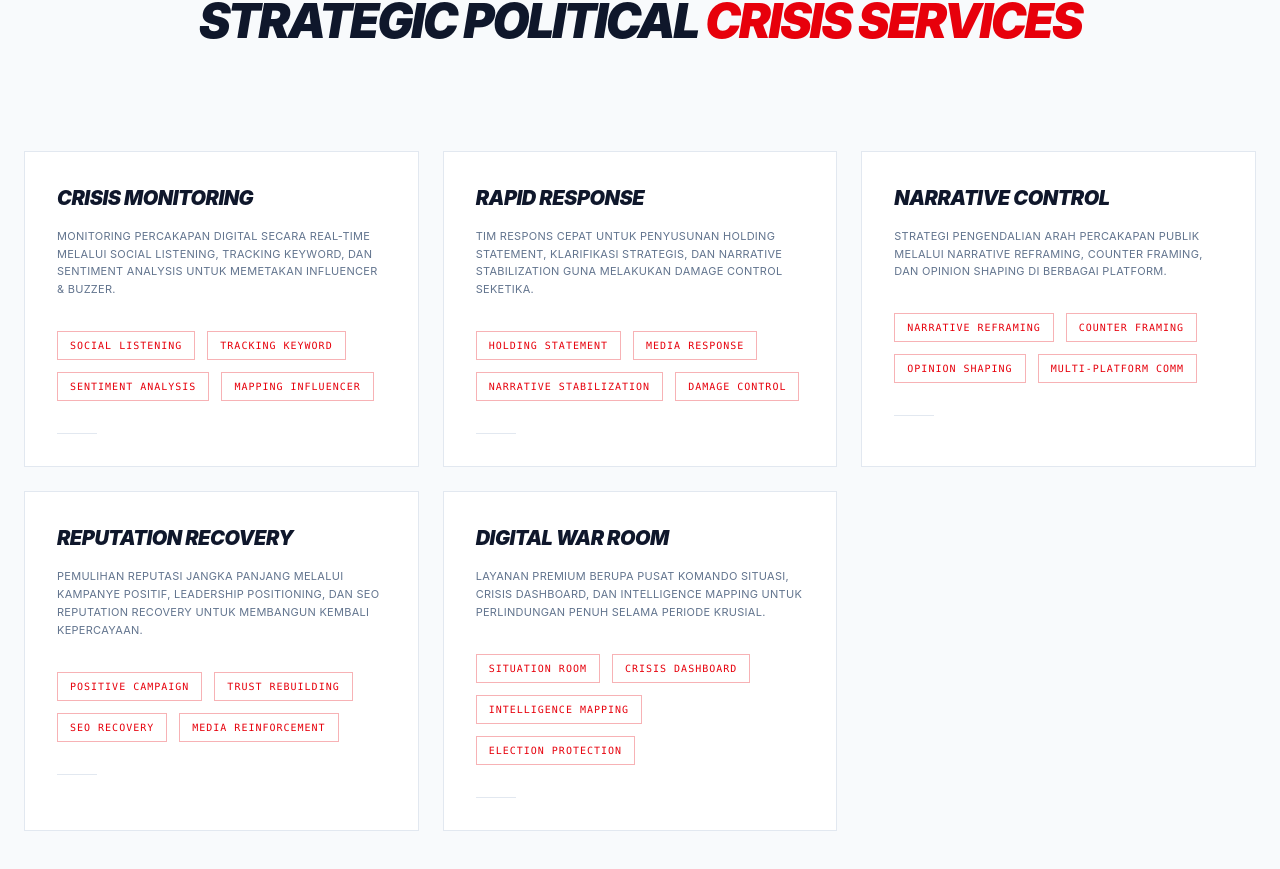
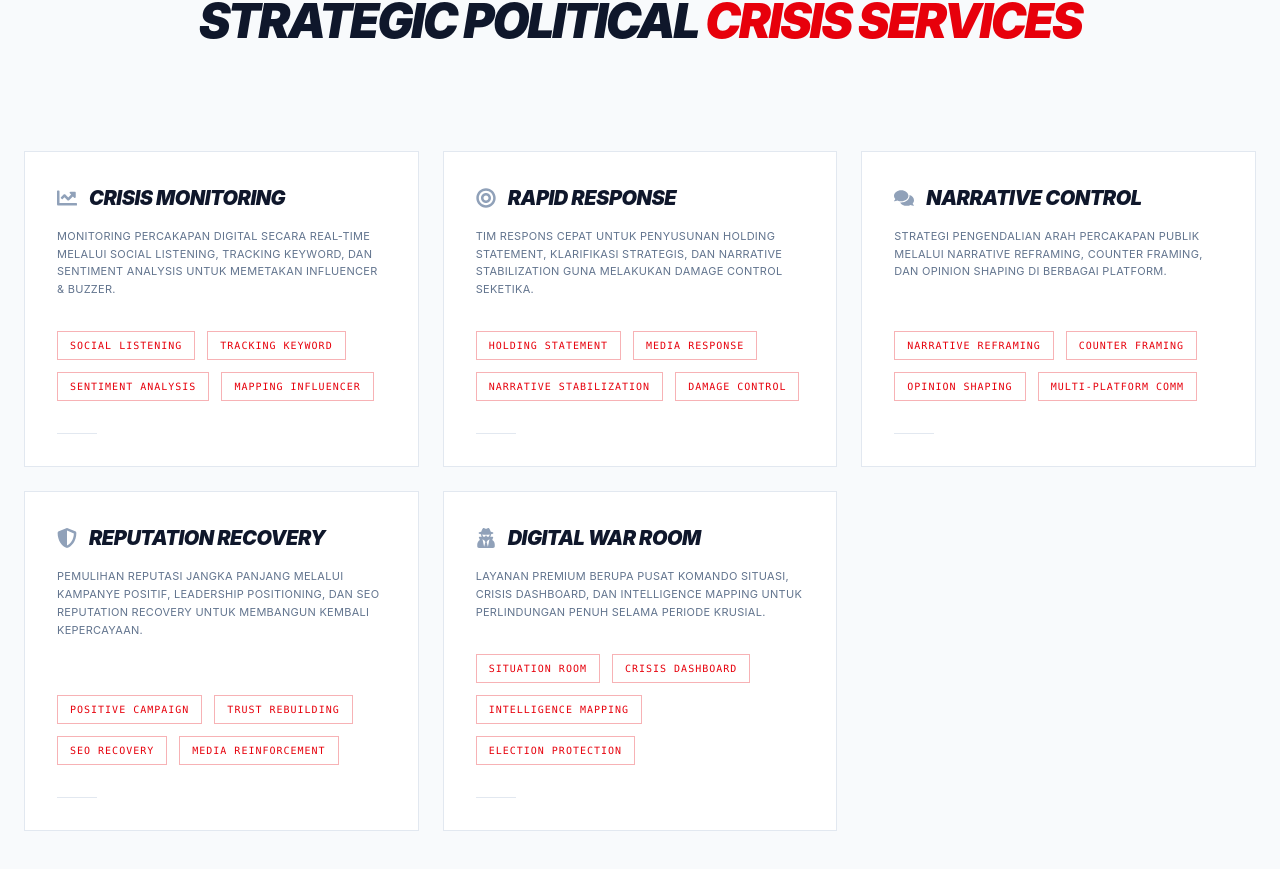
Before and after one commit to fjmahesa/crisis-management-web, a React (Vite) app: page / in a window 1280 px wide. Shown: the part 2187-3056 px from the top of the page. Built offline with nearby package versions, Linux system fonts and the light colour scheme.

Commit message:
menambahkan ikon

```diff
--- a/src/components/home/Layanan.jsx
+++ b/src/components/home/Layanan.jsx
@@ -1,5 +1,13 @@
 import React, { useState } from 'react';
 import { motion } from 'framer-motion';
+// Perbaikan Import Ikon
+import {
+  FaChartLine,    // Untuk Crisis Monitoring (Data & Trend)
+  FaUserSecret,   // Untuk Digital War Room
+  FaBullseye,     // Untuk Rapid Response (Tepat Sasaran)
+  FaComments,     // Untuk Narrative Control (Percakapan)
+  FaShieldAlt     // Untuk Reputation Recovery (Perlindungan)
+} from "react-icons/fa";
 
 export default function Layanan() {
   const [activeService, setActiveService] = useState(null);
@@ -7,26 +15,31 @@ export default function Layanan() {
   const layananData = [
     {
       judul: "Crisis Monitoring",
+      icon: <FaChartLine size={20} />,
       desc: "Monitoring percakapan digital secara real-time melalui social listening, tracking keyword, dan sentiment analysis untuk memetakan influencer & buzzer.",
       details: ["Social Listening", "Tracking Keyword", "Sentiment Analysis", "Mapping Influencer"]
     },
     {
       judul: "Rapid Response",
+      icon: <FaBullseye size={20} />,
       desc: "Tim respons cepat untuk penyusunan holding statement, klarifikasi strategis, dan narrative stabilization guna melakukan damage control seketika.",
       details: ["Holding Statement", "Media Response", "Narrative Stabilization", "Damage Control"]
     },
     {
       judul: "Narrative Control",
+      icon: <FaComments size={20} />,
       desc: "Strategi pengendalian arah percakapan publik melalui narrative reframing, counter framing, dan opinion shaping di berbagai platform.",
       details: ["Narrative Reframing", "Counter Framing", "Opinion Shaping", "Multi-platform Comm"]
     },
     {
       judul: "Reputation Recovery",
+      icon: <FaShieldAlt size={20} />,
       desc: "Pemulihan reputasi jangka panjang melalui kampanye positif, leadership positioning, dan SEO reputation recovery untuk membangun kembali kepercayaan.",
       details: ["Positive Campaign", "Trust Rebuilding", "SEO Recovery", "Media Reinforcement"]
     },
     {
       judul: "Digital War Room",
+      icon: <FaUserSecret size={20} />,
       desc: "Layanan premium berupa pusat komando situasi, crisis dashboard, dan intelligence mapping untuk perlindungan penuh selama periode krusial.",
       details: ["Situation Room", "Crisis Dashboard", "Intelligence Mapping", "Election Protection"]
     }
@@ -59,27 +72,28 @@ export default function Layanan() {
                 onClick={() => setActiveService(i)}
                 onMouseEnter={() => window.innerWidth > 1024 && setActiveService(i)}
                 onMouseLeave={() => window.innerWidth > 1024 && setActiveService(null)}
-                className={`p-8 border transition-all duration-500 relative overflow-hidden cursor-pointer select-none group
+                className={`p-8 border transition-all duration-500 relative overflow-hidden cursor-pointer select-none group flex flex-col
                   ${isActive
                     ? 'border-red-600 bg-slate-900 dark:bg-black shadow-2xl shadow-red-600/20 scale-[1.02] z-10'
                     : 'border-slate-200 dark:border-white/5 bg-white dark:bg-slate-900/50 lg:hover:border-red-600/50'}`}
               >
-                {/* Indikator Garis Samping */}
                 <div className={`absolute top-0 left-0 w-[3px] h-full bg-red-600 transition-transform duration-700 origin-bottom ${isActive ? 'scale-y-100' : 'scale-y-0'}`}></div>
 
-                {/* Judul */}
-                <h3 className={`text-xl font-black mb-4 tracking-tight uppercase italic transition-all duration-500
-                  ${isActive ? 'text-red-600 translate-x-2' : 'text-slate-900 dark:text-white'}`}>
-                  {item.judul}
-                </h3>
+                <div className={`flex items-center gap-3 transition-transform duration-500 mb-4 ${isActive ? 'translate-x-2' : ''}`}>
+                  <div className={`transition-colors duration-500 ${isActive ? 'text-red-500' : 'text-slate-400 dark:text-slate-600'}`}>
+                    {item.icon}
+                  </div>
+                  <h3 className={`text-xl font-black tracking-tight uppercase italic transition-colors duration-500
+                    ${isActive ? 'text-red-600' : 'text-slate-900 dark:text-white'}`}>
+                    {item.judul}
+                  </h3>
+                </div>
 
-                {/* Deskripsi */}
-                <p className={`text-[11px] leading-relaxed transition-colors duration-500 uppercase tracking-wide mb-8
+                <p className={`text-[11px] leading-relaxed transition-colors duration-500 uppercase tracking-wide mb-8 flex-grow
                   ${isActive ? 'text-slate-200' : 'text-slate-500 dark:text-slate-400'}`}>
                   {item.desc}
                 </p>
 
-                {/* Tags Detail - Perubahan Background & Teks saat Hover/Active */}
                 <div className="flex flex-wrap gap-2 md:gap-3">
                   {item.details.map((detail, idx) => (
                     <span
```
